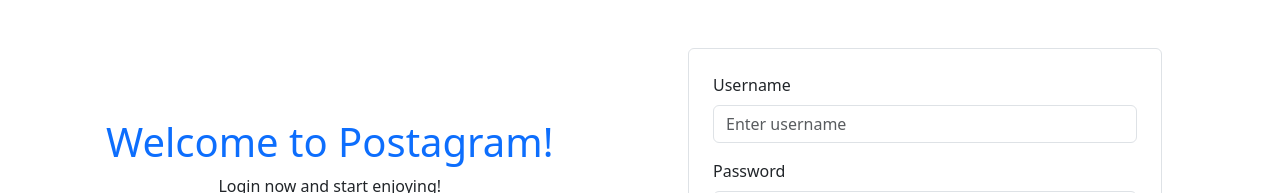
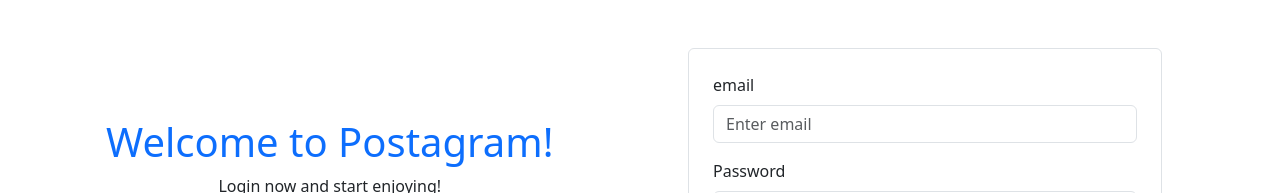
Before and after one commit to MohebYarahmadi/Django_Full_Stack, a React (Create React App) app in the folder js-client/: page /login in a window 1280 px wide. Shown: the top 193 px of the page. Built offline with nearby package versions, Linux system fonts and the light colour scheme; no server answers; what axios-auth-refresh would draw is missing.

Commit message:
Email field for login

```diff
--- a/js-client/src/components/authentication/LoginForm.jsx
+++ b/js-client/src/components/authentication/LoginForm.jsx
@@ -6,7 +6,7 @@
 function LoginForm() {
   const [validated, setValidated] = useState(false);
   const [form, setForm] = useState({
-    username: "",
+    email: "",
     password: "",
   });
   const [error, setError] = useState(null);
@@ -23,7 +23,7 @@
     setValidated(true);
 
     const data = {
-      username: form.username,
+      email: form.email,
       password: form.password,
     };
 
@@ -44,14 +44,14 @@
       data-testid="login-form"
     >
       <Form.Group className="mb-3">
-        <Form.Label>Username</Form.Label>
+        <Form.Label>email</Form.Label>
         <Form.Control
-          value={form.username}
-          data-testid="username-field"
-          onChange={(e) => setForm({ ...form, username: e.target.value })}
+          value={form.email}
+          data-testid="email-field"
+          onChange={(e) => setForm({ ...form, email: e.target.value })}
           required
           type="text"
-          placeholder="Enter username"
+          placeholder="Enter email"
         />
         <Form.Control.Feedback type="invalid">
           This file is required.
@@ -77,7 +77,7 @@
       <div className="text-content text-danger">{error && <p>{error}</p>}</div>
 
       <Button
-        disabled={!form.password || !form.username}
+        disabled={!form.password || !form.email}
         variant="primary"
         type="submit"
       >
```
